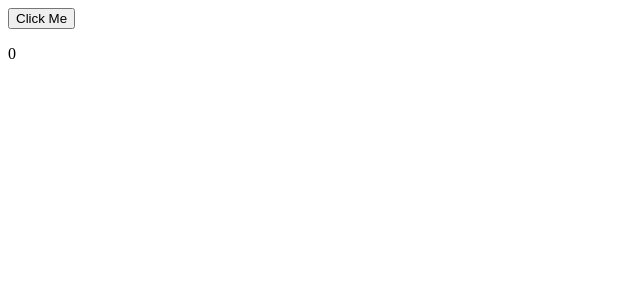
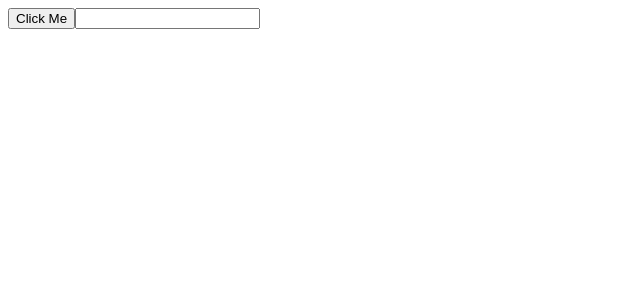
Before and after one commit to Daddanoy/react-course, a React (Vite) app in the folder my-react-ap/: page / in a window 1280 px wide. Shown: the top 300 px of the page, without its empty margins (0-640 px from the left). Built offline with nearby package versions, Linux system fonts and the light colour scheme.

Commit message:
Added useref focus and updated code

```diff
--- a/my-react-ap/src/UseRef.jsx
+++ b/my-react-ap/src/UseRef.jsx
@@ -2,23 +2,30 @@ import React, {useState, useEffect, useRef} from 'react'
 
 function MyComponent(){
 
-let [number, setNumber] = useState(0)
+//let [number, setNumber] = useState(0)
+const inputRef = useRef(null)
 
 useEffect(()=>{
   console.log('COMPONENT RENDERED')
+  console.log(inputRef)
 })
 
 function handleClick(){
-  setNumber(n => n+1)
+  //setNumber(n => n+1)
+
+inputRef.current.focus()
+inputRef.current.style.backgroundColor = 'yellow'
+
 
 }
 
-  return( <>
+  return( <div>
   <button onClick={handleClick}>
     Click Me
   </button>
-  <p>{number}</p>
-  </>)
+  <input ref={inputRef} />
+
+  </div>)
   }
 
   export default MyComponent
```
